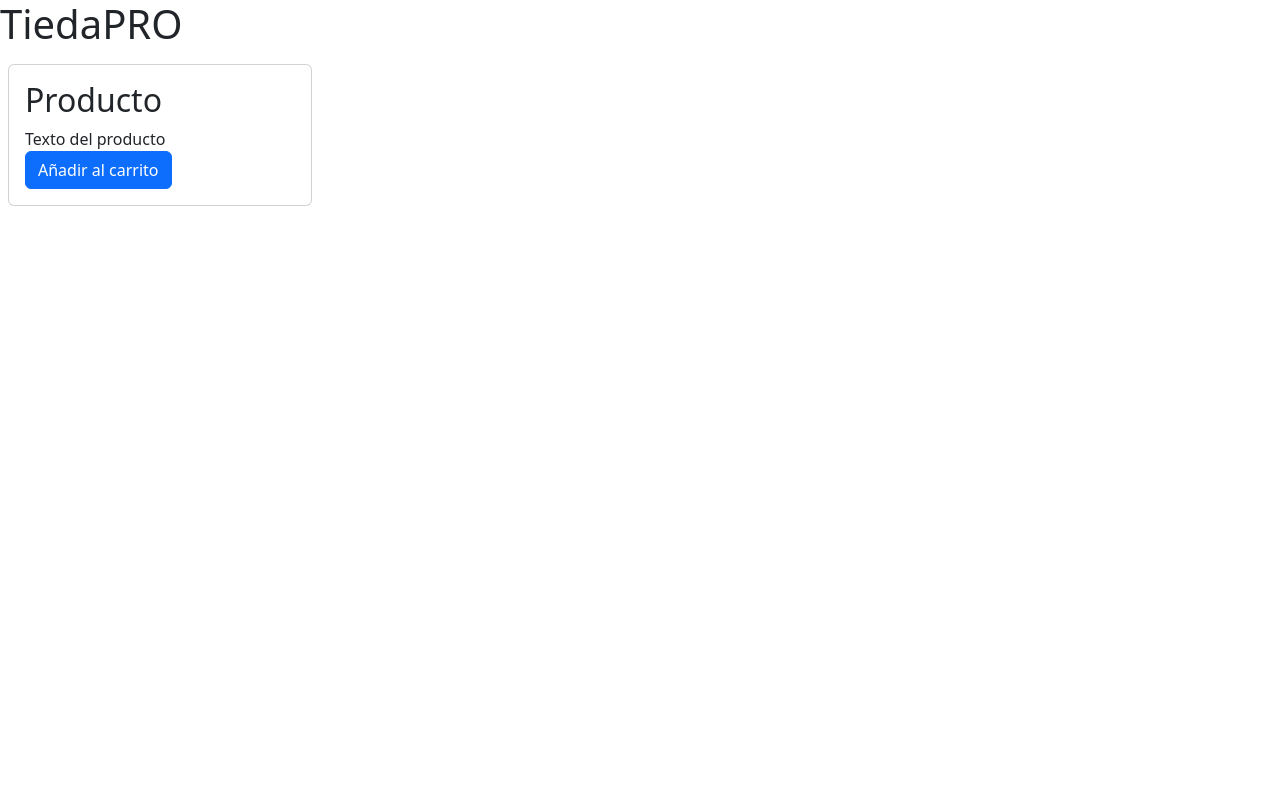
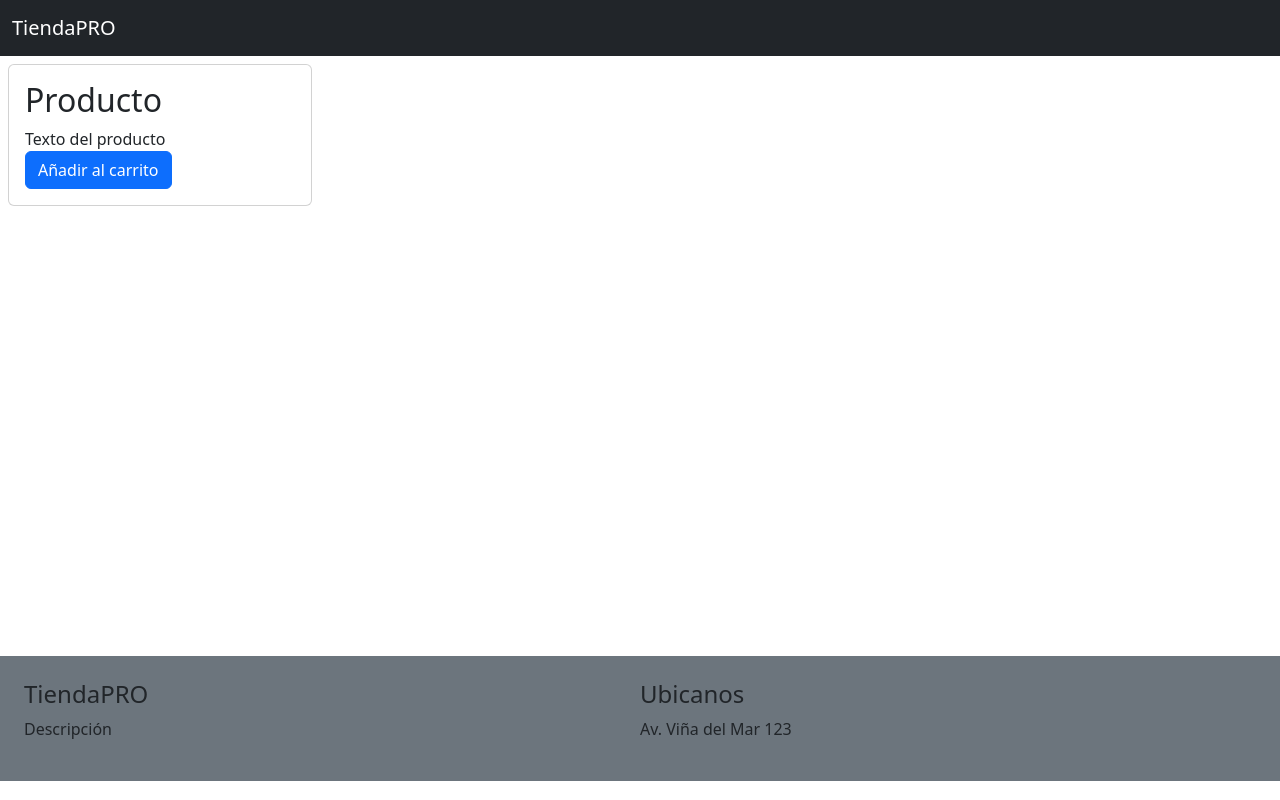
Before and after one commit to coniitav/tiendapro, a Django app: page / in a window 1280 px wide. Run offline with Django 5.2, Linux system fonts and the light colour scheme.

Commit message:
vistas html

```diff
--- a/templates/layout.html
+++ b/templates/layout.html
@@ -13,9 +13,27 @@
   	</head>
   	<body>
         <div class="container-fliud">
-            <h1>TiedaPRO</h1>
-            {% block content %}
-			{% endblock %}
+            <nav class="navbar navbar-expand bg-dark">
+				<div class="container-fluid">
+					<a href="#" class="navbar-brand text-white">TiendaPRO</a>
+				</div>
+			</nav>
+			<main style="height: 75vh!important;">
+				{% block content %}
+				{% endblock %}
+			</main>
+			<footer class="bg-secondary text-body-seconday">
+				<div class="d-flex p-4">
+					<div class="w-100">
+						<h4>TiendaPRO</h4>
+						<p>Descripción</p>
+					</div>
+					<div class="w-100">
+						<h4>Ubicanos</h4>
+						<p>Av. Viña del Mar 123</p>
+					</div>
+				</div>
+			</footer>
         </div>
 
 		<script
--- a/tiendapp/urls.py
+++ b/tiendapp/urls.py
@@ -1,7 +1,8 @@
 from django.urls import path
-from .views import index, cart
+from .views import index, cart, detail
 
 urlpatterns = [
     path("", index, name="index"),
     path("cart", cart, name="cart"),
+    path("product/code", detail, name="detail"),
 ]
--- a/tiendapp/views.py
+++ b/tiendapp/views.py
@@ -11,3 +11,9 @@ def cart(request):
         "items": [None, None, None, None]
     }
     return render(request, "tiendapp/cart.html", context)
+
+def detail(request):
+    context = {
+
+    }
+    return render(request, "tiendapp/product_detail.html", context)
```
Also changed, not shown: templates/tiendapp/product_detail.html (added, +13 -0 lines).
